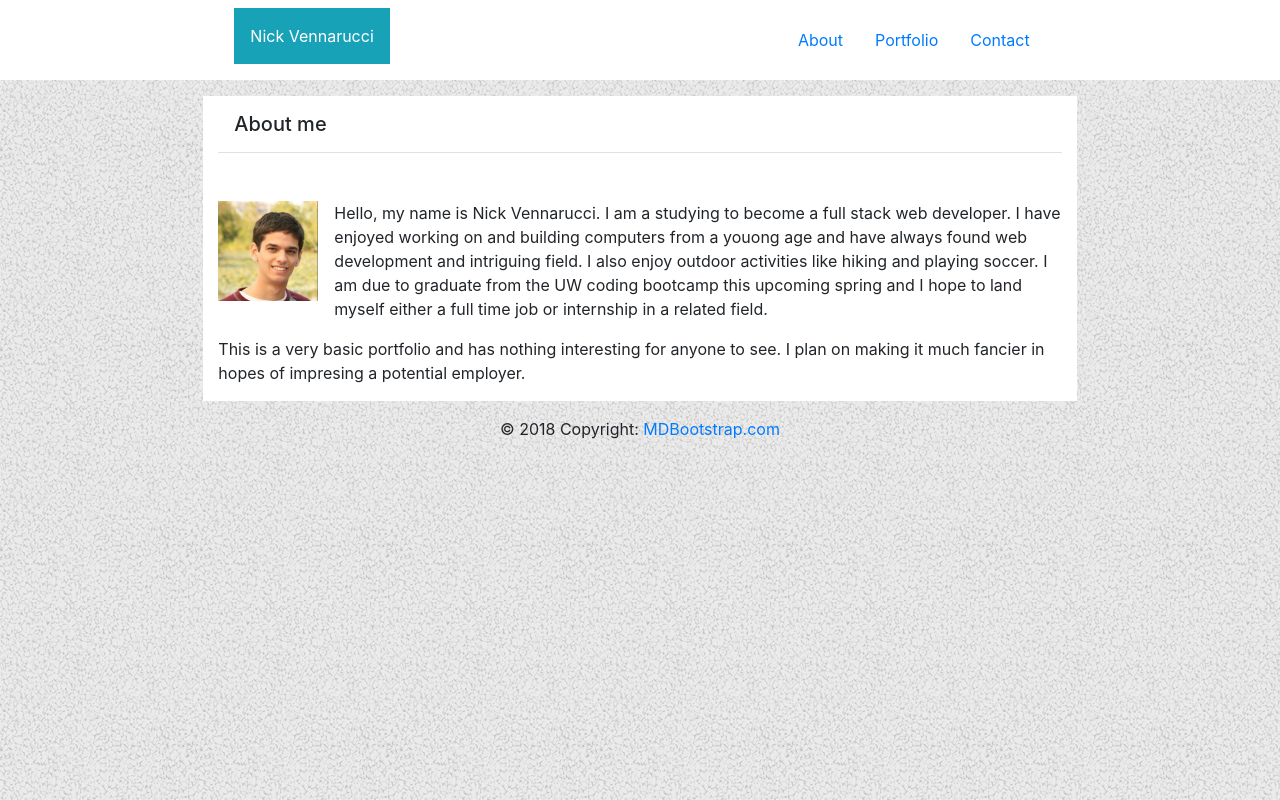
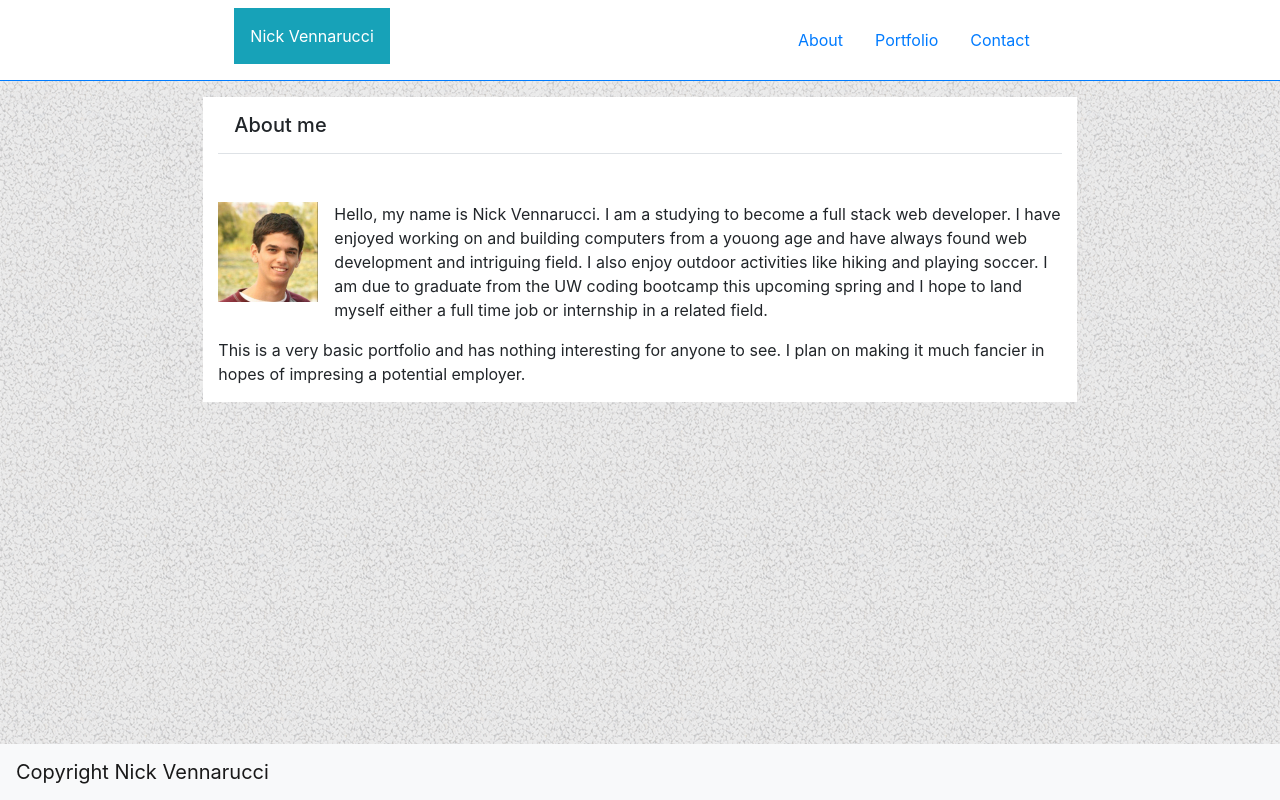
Before and after one commit to nickvenn/Bootstrap-Portfolio, a plain HTML site: page index.html in a window 1280 px wide. Drawn offline with nearby package versions, Linux system fonts and the light colour scheme.

Commit message:
final push

```diff
--- a/index.html
+++ b/index.html
@@ -6,12 +6,13 @@
     <title>Index</title>
     <link rel="stylesheet" href="https://stackpath.bootstrapcdn.com/bootstrap/4.1.3/css/bootstrap.min.css" integrity="sha384-MCw98/SFnGE8fJT3GXwEOngsV7Zt27NXFoaoApmYm81iuXoPkFOJwJ8ERdknLPMO"
         crossorigin="anonymous">
+        <link href="sticky-footer-navbar.css" rel="stylesheet">
 
 </head>
 
 <body style="background-image: url('images/gravel.png')">
 
-    <div class="row bg-white" id="header row">
+    <div class="row bg-white border-bottom border-primary" id="header row">
         <div class="col-2" id="left container">
 
         </div>
@@ -69,17 +70,9 @@
 
     </div>
 
-<!-- Footer -->
-<footer class="page-footer font-small blue">
-
-        <!-- Copyright -->
-        <div class="footer-copyright text-center py-3">© 2018 Copyright:
-          <a href="https://mdbootstrap.com/bootstrap-tutorial/"> MDBootstrap.com</a>
-        </div>
-        <!-- Copyright -->
-
-      </footer>
-      <!-- Footer -->
+    <nav class="navbar fixed-bottom navbar-light bg-light">
+            <a class="navbar-brand" href="#">Copyright Nick Vennarucci</a>
+          </nav>
 
 
 </body>
```
Also changed, not shown: contact.html (+5 -1 lines), portfolio.html (+4 -1 lines).
